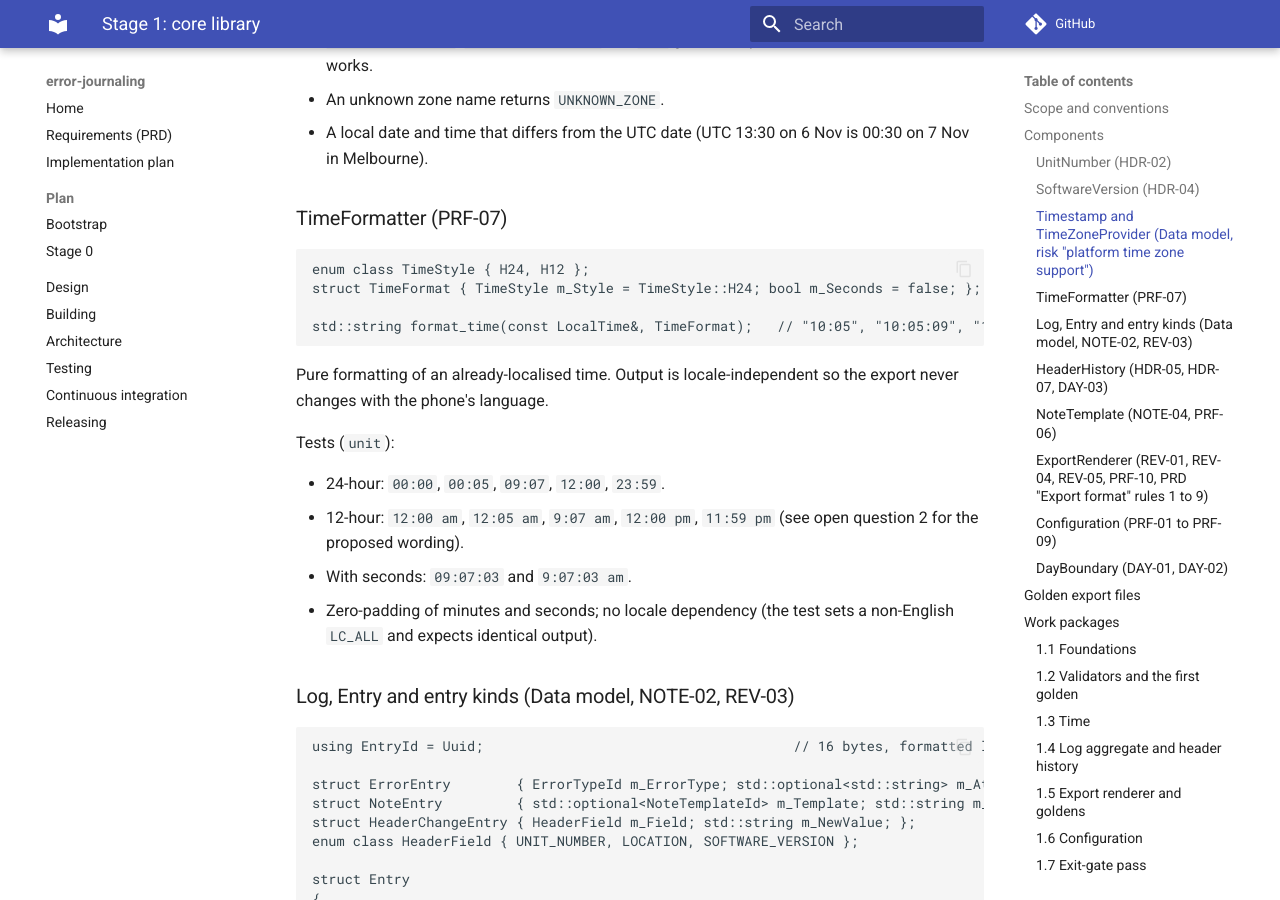
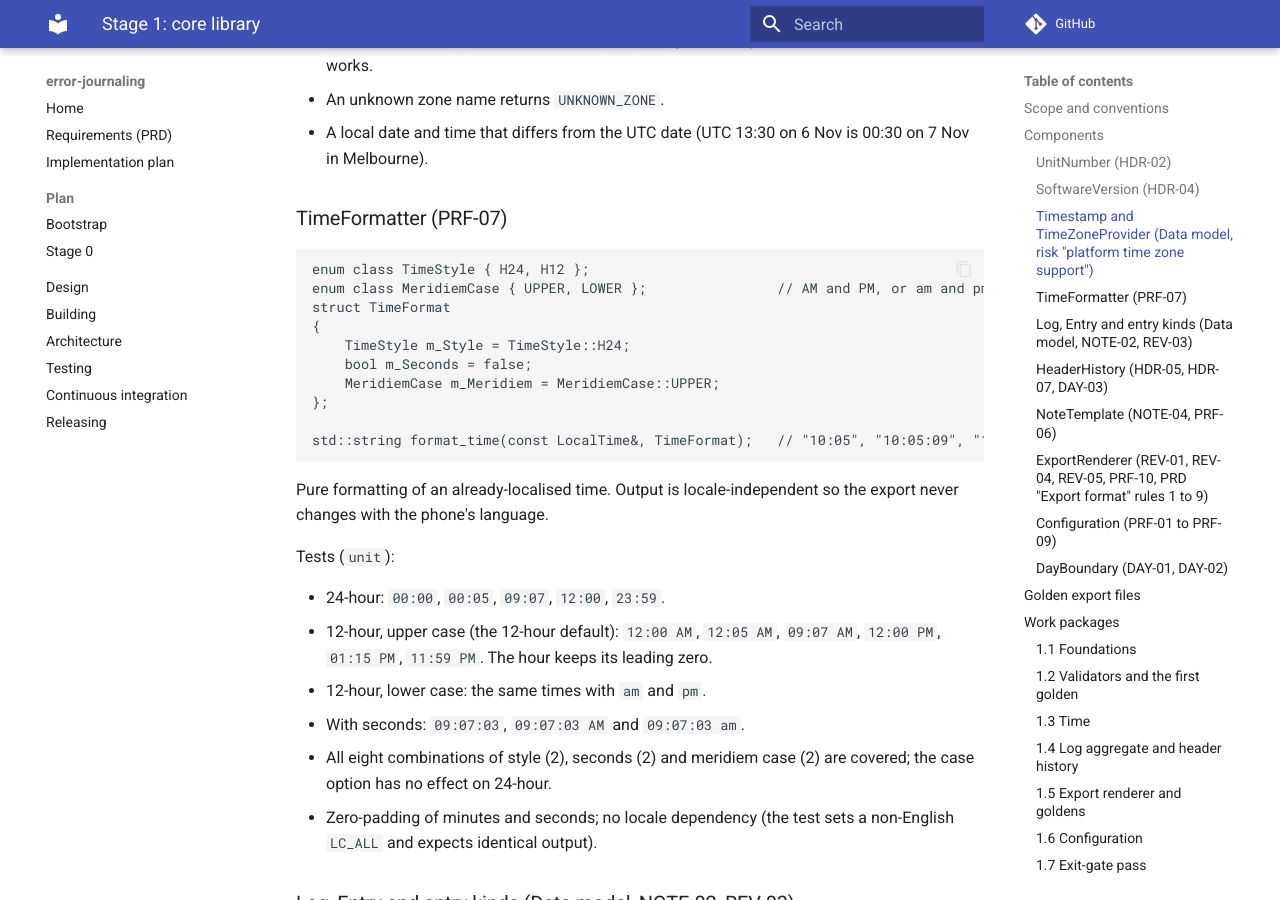
Before and after one commit to iainchesworthlabs/icl-error-journaling, an MkDocs documentation site: the page built from docs/plan/stage-1.md, in a window 1280 px wide and 900 px high, scrolled down 2709 px. Built offline with MkDocs 1.6.1 and Material for MkDocs 9.7.7, drawn with Linux system fonts in a browser that asks for light colours; comment, search, counter and statistics services are not loaded; some of the changed text lies outside the part shown.

Commit message:
Make the clock format fully configurable in the Stage 1 spec
The owner wants every part of the time format to be a preference: 24-hour or 12-hour, seconds on or off, and upper or lower case AM/PM, with the leading zero kept. Update TimeFormat, its tests, the goldens and the configuration schema, and close the 12-hour question.

Signed-off-by: Iain Chesworth <iain.chesworth@gmail.com>

````diff
--- a/docs/plan/stage-1.md
+++ b/docs/plan/stage-1.md
@@ -113,9 +113,15 @@ Tests (`unit`, against the Qt implementation, run on Linux CI with the system tz
 
 ```cpp
 enum class TimeStyle { H24, H12 };
-struct TimeFormat { TimeStyle m_Style = TimeStyle::H24; bool m_Seconds = false; };
+enum class MeridiemCase { UPPER, LOWER };                // AM and PM, or am and pm; only used with H12
+struct TimeFormat
+{
+    TimeStyle m_Style = TimeStyle::H24;
+    bool m_Seconds = false;
+    MeridiemCase m_Meridiem = MeridiemCase::UPPER;
+};
 
-std::string format_time(const LocalTime&, TimeFormat);   // "10:05", "10:05:09", "10:05 am", "10:05:09 am"
+std::string format_time(const LocalTime&, TimeFormat);   // "10:05", "10:05:09", "10:05 AM", "10:05:09 am"
 ```
 
 Pure formatting of an already-localised time. Output is locale-independent so the export never changes with the phone's
@@ -124,8 +130,11 @@ language.
 Tests (`unit`):
 
 - 24-hour: `00:00`, `00:05`, `09:07`, `12:00`, `23:59`.
-- 12-hour: `12:00 am`, `12:05 am`, `9:07 am`, `12:00 pm`, `11:59 pm` (see open question 2 for the proposed wording).
-- With seconds: `09:07:03` and `9:07:03 am`.
+- 12-hour, upper case (the 12-hour default): `12:00 AM`, `12:05 AM`, `09:07 AM`, `12:00 PM`, `01:15 PM`, `11:59 PM`. The hour
+  keeps its leading zero.
+- 12-hour, lower case: the same times with `am` and `pm`.
+- With seconds: `09:07:03`, `09:07:03 AM` and `09:07:03 am`.
+- All eight combinations of style (2), seconds (2) and meridiem case (2) are covered; the case option has no effect on 24-hour.
 - Zero-padding of minutes and seconds; no locale dependency (the test sets a non-English `LC_ALL` and expects identical
   output).
 
@@ -342,6 +351,8 @@ Tests (`unit`):
 - Several faults in one file are all reported, in file order.
 - A retired type keeps its board position out of the layout, and still round-trips.
 - Unknown keys are rejected with `UNKNOWN_FIELD` (decided).
+- `time_format` is `{ "style": "24h"|"12h", "seconds": bool, "meridiem": "upper"|"lower" }`; all eight combinations round-trip,
+  an omitted `meridiem` takes the default, and any other value is `OUT_OF_RANGE`.
 - Unicode names round-trip; a file with a byte-order mark is accepted.
 - Limits: files over 1 MiB, or with over 500 error types, are rejected before parsing deeply (no unbounded work on an
   imported file).
@@ -403,8 +414,8 @@ the PRD at all and is a third provisional item (open question 1).
 | `totals-on.txt` | The same log with totals on: blank line, then the totals line; includes a type used three times, once, and a retired type. | yes | yes | yes |
 | `totals-on-empty.txt` | Totals on with no errors (decides whether a totals line appears at all). | yes | no | yes |
 | `deleted-entries.txt` | A deleted error, a deleted note and a deleted header change are excluded; the totals and header history ignore them. | yes | yes | no |
-| `twelve-hour.txt` | 12-hour time, including noon, midnight and a pm change line. | yes | yes | no |
-| `with-seconds.txt` | 24-hour with seconds, and 12-hour with seconds. | yes | yes | no |
+| `twelve-hour.txt` | 12-hour time, upper and lower case, including noon, midnight and a PM change line. | yes | yes | no |
+| `with-seconds.txt` | 24-hour with seconds, and 12-hour with seconds in both cases. | yes | yes | no |
 | `custom-prefix.txt` | Prefix `DEMO`: label `DEMO #:` and value `DEMO-9`, and the same prefix on the unit-number change line. | yes | yes | no |
 | `same-minute-order.txt` | Several entries in the same minute and the same millisecond: ordering by UTC, ties by insertion. | yes | yes | no |
 | `past-midnight.txt` | Log dated 7 Nov with entries at 23:50 and 00:10 the next day; `Date:` stays 7 Nov. | yes | yes | no |
@@ -487,7 +498,10 @@ Stage 5.
   constants in `export_format.hpp`, so a later finding from the indexer is a one-line change and a golden regeneration.
 - Correct fixes the value currently in force, and a change line's "old" value is derived from history, not stored.
 - Digit limits stand: nine digits for unit numbers and for each version component; `0` is not a unit number.
-- Clock format is a preference (PRF-07) and 24-hour `HH:mm` is the default; the 12-hour and seconds styles are options.
+- Every part of the clock format is a user preference (PRF-07), and the export uses whatever is set: 24-hour or 12-hour,
+  seconds on or off, and `AM`/`PM` or `am`/`pm`. The defaults are 24-hour `HH:mm`, no seconds, and upper-case meridiem
+  when 12-hour is chosen. The hour keeps its leading zero (`09:07 AM`). The meridiem case is an addition to PRF-07, so
+  the PRD wording needs one phrase added and `time_format` in the configuration file gains a `meridiem` key.
 - Unknown keys in a configuration file are rejected.
 - Free-text line breaks are collapsed to a single space. Confirmed: the indexer never needs the line breaks.
 - A trailing newline after the last export line does not matter; the plan keeps none.
@@ -500,5 +514,3 @@ Stage 5.
    then master-list order, types with zero left out, and no totals line at all when there are no errors. The owner will ask
    whether the downstream ticket indexer reads this line. Blocks only the totals goldens (`totals-on.txt`,
    `totals-on-empty.txt`); work package 1.5 can land the rest first.
-2. **12-hour and seconds style.** Proposed `9:07 am` / `1:15 pm` and `HH:mm:ss`. Any preference on `am`/`pm` versus
-   `AM`/`PM`, or a leading zero? Blocks only `twelve-hour.txt` and the 12-hour half of `with-seconds.txt`.
````
